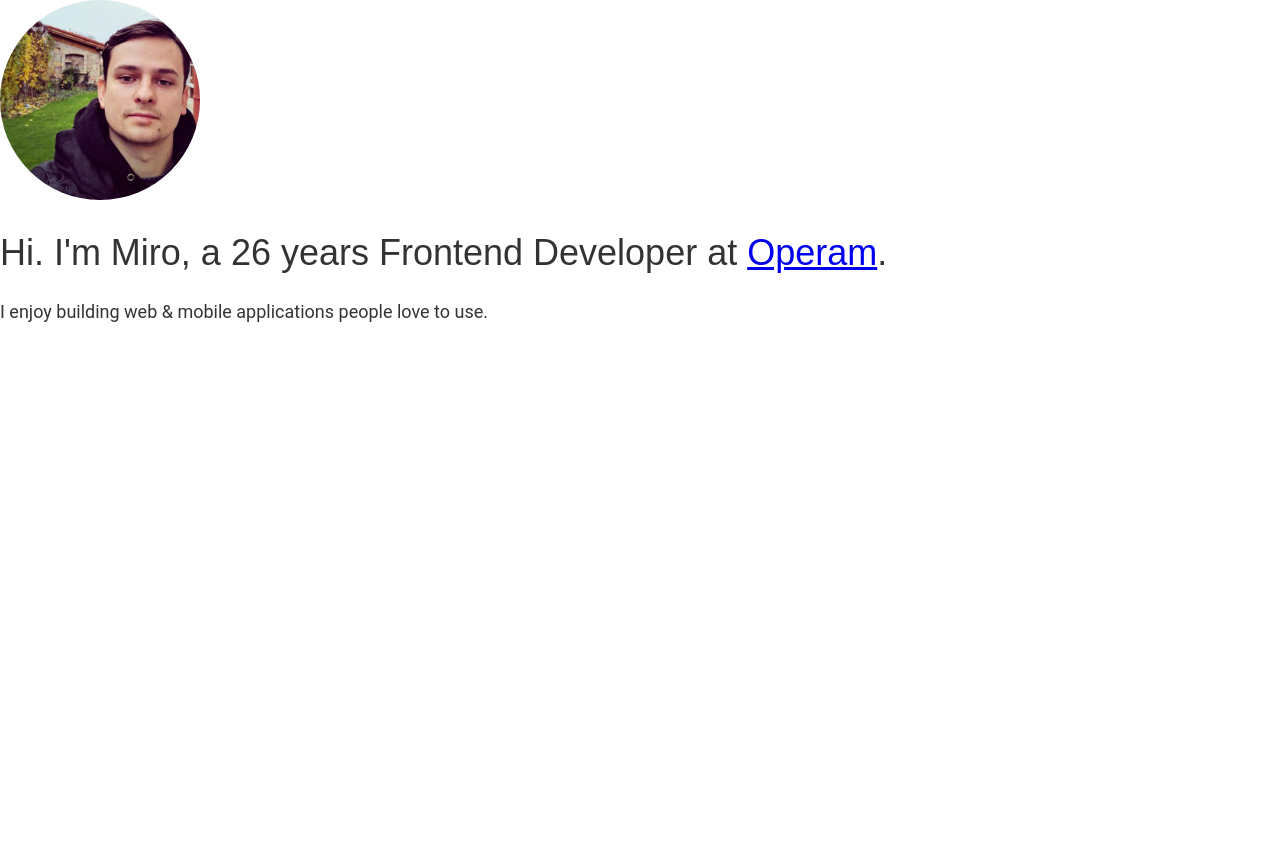
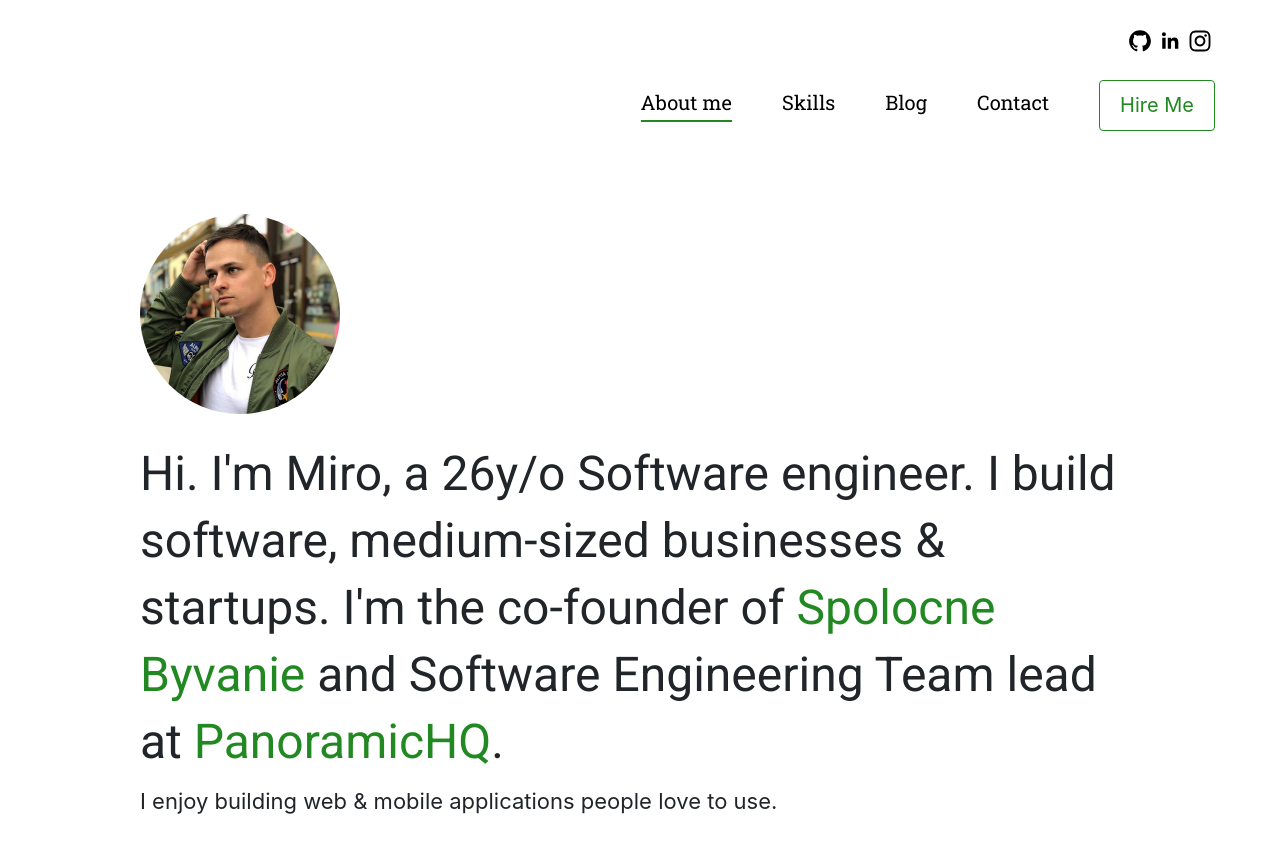
Before and after one commit to mkoczka/mirokoczka-website, a Gatsby site: page / in a window 1280 px wide. Before the commit the page ends 800 px from the top, so only its background shows below. Built offline with nearby package versions, Linux system fonts and the light colour scheme; Gatsby itself is replaced by a stand-in of ours.

Commit message:
update content & gatsby

```diff
--- a/gatsby-config.js
+++ b/gatsby-config.js
@@ -1,7 +1,7 @@
 module.exports = {
   siteMetadata: {
     title: `Miro Koczka`,
-    siteUrl: `https://www.mirokoczka.com`
+    siteUrl: `https://www.mirokoczka.com`,
   },
   plugins: [
     {
@@ -28,14 +28,14 @@ module.exports = {
         display: "standalone",
         icons: [
           {
-            src: `/me.jpg`,
+            src: `/me.png`,
             sizes: `192x192`,
-            type: `image/jpg`,
+            type: `image/png`,
           },
           {
-            src: `/me.jpg`,
+            src: `/me.png`,
             sizes: `512x512`,
-            type: `image/jpg`,
+            type: `image/png`,
           },
         ],
       },
@@ -52,30 +52,36 @@ module.exports = {
               linkImagesToOriginal: false,
             },
           },
-        ]
-      }
+        ],
+      },
     },
     {
       resolve: `gatsby-plugin-nprogress`,
       options: {
         color: `#228822`,
-      }
+      },
     },
     {
       resolve: "gatsby-plugin-sitemap",
       options: {
-        serialize: ({site, allSitePage}) =>
-          allSitePage.edges.filter(edge => {
-            console.log(edge);
-            return !(edge.node.path === '/offline-plugin-app-shell-fallback/' || edge.node.path === '/404/' || edge.node.path === '/404.html');
-          }).map(edge => {
+        serialize: ({ site, allSitePage }) =>
+          allSitePage.edges
+            .filter(edge => {
+              console.log(edge)
+              return !(
+                edge.node.path === "/offline-plugin-app-shell-fallback/" ||
+                edge.node.path === "/404/" ||
+                edge.node.path === "/404.html"
+              )
+            })
+            .map(edge => {
               return {
                 url: site.siteMetadata.siteUrl + edge.node.path,
                 changefreq: `daily`,
                 priority: 0.7,
               }
             }),
+      },
+    },
+  ],
 }
-    }
-  ]
-};
--- a/src/layouts/index.css
+++ b/src/components/layout.css
@@ -131,8 +131,9 @@ img {
 
 .display-1 {
     font-family: 'Roboto', 'Arial', 'sans-serif';
-    font-size: 56px;
+    font-size: 48px;
     font-weight: 300;
+    line-height: 1.4;
 }
 
 .lead {
@@ -242,7 +243,7 @@ textarea.form-control {
 @media (max-width: 767px) {
     .display-1 {
         text-align: left;
-        font-size: 45px;
+        font-size: 38px;
         margin-bottom: 20px;
     }
 
--- /dev/null
+++ b/src/components/layout.jsx
@@ -0,0 +1,39 @@
+import React from "react"
+
+import "bootstrap/dist/css/bootstrap-reboot.css"
+import "bootstrap/dist/css/bootstrap-grid.css"
+// import { Particles } from "../../static/particles"
+
+import HireMe from "./hire-me"
+import Navigation from "./navigation"
+
+import "./layout.css"
+import "./modal.css"
+import Head from "./head"
+
+export default class Layout extends React.Component {
+  componentDidMount() {
+    // require('particles.js/particles');
+    // particlesJS(Particles);
+  }
+
+  render() {
+    const { children } = this.props
+    return (
+      <div>
+        <Head />
+        <div
+          id="particles-js"
+          style={{ position: "absolute", left: 0, top: 0, right: 0, bottom: 0 }}
+        />
+        <div className="container-fluid box-wrap">
+          <header className="header">
+            <Navigation />
+          </header>
+          <main className="content">{children}</main>
+          <HireMe />
+        </div>
+      </div>
+    )
+  }
+}
--- a/src/components/navigation.jsx
+++ b/src/components/navigation.jsx
@@ -1,16 +1,21 @@
-import React from 'react';
-import Link from 'gatsby-link';
+import React from "react"
+import Link from "gatsby-link"
 
 const ActiveStyle = {
-  borderBottom: '2px solid #228822',
-};
+  borderBottom: "2px solid #228822",
+}
 
 export default class Navigation extends React.Component {
   render() {
     return (
       <div className="navigation">
         <div className="text-md-right text-center">
-          <a href="https://github.com/mkoczka" target="_blank" className="icon">
+          <a
+            href="https://github.com/mkoczka"
+            target="_blank"
+            rel="noopener noreferrer"
+            className="icon"
+          >
             <svg viewBox="0 0 512 512">
               <path d="M256 70.7c-102.6 0-185.9 83.2-185.9 185.9 0 82.1 53.3 151.8 127.1 176.4 9.3 1.7 12.3-4 12.3-8.9V389.4c-51.7 11.3-62.5-21.9-62.5-21.9 -8.4-21.5-20.6-27.2-20.6-27.2 -16.9-11.5 1.3-11.3 1.3-11.3 18.7 1.3 28.5 19.2 28.5 19.2 16.6 28.4 43.5 20.2 54.1 15.4 1.7-12 6.5-20.2 11.8-24.9 -41.3-4.7-84.7-20.6-84.7-91.9 0-20.3 7.3-36.9 19.2-49.9 -1.9-4.7-8.3-23.6 1.8-49.2 0 0 15.6-5 51.1 19.1 14.8-4.1 30.7-6.2 46.5-6.3 15.8 0.1 31.7 2.1 46.6 6.3 35.5-24 51.1-19.1 51.1-19.1 10.1 25.6 3.8 44.5 1.8 49.2 11.9 13 19.1 29.6 19.1 49.9 0 71.4-43.5 87.1-84.9 91.7 6.7 5.8 12.8 17.1 12.8 34.4 0 24.9 0 44.9 0 51 0 4.9 3 10.7 12.4 8.9 73.8-24.6 127-94.3 127-176.4C441.9 153.9 358.6 70.7 256 70.7z" />
             </svg>
@@ -18,6 +23,7 @@ export default class Navigation extends React.Component {
           <a
             href="https://www.linkedin.com/in/miro-koczka-2a50b599/"
             target="_blank"
+            rel="noopener noreferrer"
             className="icon"
           >
             <svg viewBox="0 0 512 512">
@@ -27,6 +33,7 @@ export default class Navigation extends React.Component {
           <a
             href="https://www.instagram.com/mirokoczka/"
             target="_blank"
+            rel="noopener noreferrer"
             className="icon"
           >
             <svg viewBox="0 0 512 512">
@@ -51,7 +58,11 @@ export default class Navigation extends React.Component {
             </Link>
           </li>
           <li>
-            <a href="https://medium.com/@mirokoczka/" target="_blank">
+            <a
+              href="https://medium.com/@mirokoczka/"
+              target="_blank"
+              rel="noopener noreferrer"
+            >
               Blog
             </a>
           </li>
@@ -70,6 +81,6 @@ export default class Navigation extends React.Component {
           </li>
         </ul>
       </div>
-    );
+    )
   }
 }
--- a/src/pages/404.jsx
+++ b/src/pages/404.jsx
@@ -1,3 +1,4 @@
 import React from 'react';
+import Layout from '../components/layout';
 
-export default () => <div>This page does not exist.</div>;
+export default () => <Layout>This page does not exist.</Layout>;
--- a/src/pages/index.jsx
+++ b/src/pages/index.jsx
@@ -1,38 +1,59 @@
-import React from 'react';
-import Logo from '../../static/me.jpg';
+import React from "react"
+import Logo from "../images/me.png"
+import Layout from "../components/layout"
 
 export default class IndexPage extends React.Component {
   constructor(props) {
-    super(props);
-    this.state = { age: this.getAge() };
+    super(props)
+    this.state = { age: this.getAge() }
   }
 
   getAge() {
-    const birthday = new Date(1993, 6, 20);
-    const today = new Date();
-    const millisecondsInYear = 1000 * 60 * 60 * 24 * 365;
-    return Math.floor((today - birthday) / millisecondsInYear);
+    const birthday = new Date(1993, 6, 20)
+    const today = new Date()
+    const millisecondsInYear = 1000 * 60 * 60 * 24 * 365
+    return Math.floor((today - birthday) / millisecondsInYear)
   }
 
   render() {
+    const { age } = this.state
     return (
-      <div className="text-center text-md-left" style={{ maxWidth: '1200px' }}>
+      <Layout>
+        <div
+          className="text-center text-md-left"
+          style={{ maxWidth: "1200px" }}
+        >
           <img
             src={Logo}
+            alt="Miro Koczka"
             width="200"
             height="200"
-          style={{ borderRadius: '50%' }}
+            style={{ borderRadius: "50%" }}
           />
           <h1 className="display-1">
-          Hi. I'm Miro, a {this.state.age} years Frontend Developer at{' '}
-          <a href="https://www.operam.com/" target="_blank">
-            Operam
+            Hi. I'm Miro, a {age}y/o Software engineer. I build software,
+            medium-sized businesses & startups. I'm the co-founder of{" "}
+            <a
+              href="https://spolocnebyvanie.sk"
+              target="_blank"
+              rel="noopener noreferrer"
+            >
+              Spolocne Byvanie
+            </a>{" "}
+            and Software Engineering Team lead at{" "}
+            <a
+              href="https://panoramichq.com"
+              target="_blank"
+              rel="noopener noreferrer"
+            >
+              PanoramicHQ
             </a>.
           </h1>
           <p className="lead">
             I enjoy building web & mobile applications people love to use.
           </p>
         </div>
-    );
+      </Layout>
+    )
   }
 }
--- a/src/pages/skills.jsx
+++ b/src/pages/skills.jsx
@@ -1,6 +1,8 @@
 import React from 'react';
+import Layout from '../components/layout';
 
 export default () => (
+  <Layout>
     <div>
       <h3>Frameworks</h3>
       <p>angular 2/ionic/react/react native/ember/expressjs/meteor/graphql</p>
@@ -22,4 +24,5 @@ export default () => (
       <h3>Additional</h3>
       <p>git/svn/docker/jira/trello/photoshop/illustrator/scrum/agile</p>
     </div>
+  </Layout>
 );
```
Also changed, not shown: package.json (+20 -17 lines), src/components/head.jsx (+14 -14 lines), src/html.jsx (deleted, +0 -47 lines), src/layouts/index.jsx (deleted, +0 -38 lines), src/pages/contact.jsx (+12 -6 lines), src/pages/work.jsx (+6 -3 lines), src/components/modal.css (renamed from src/layouts/modal.css), src/images/me.png (added), static/me.jpg (deleted), static/me.png (added), 3 other files. Lines whose indentation alone changed are shown as unchanged.
